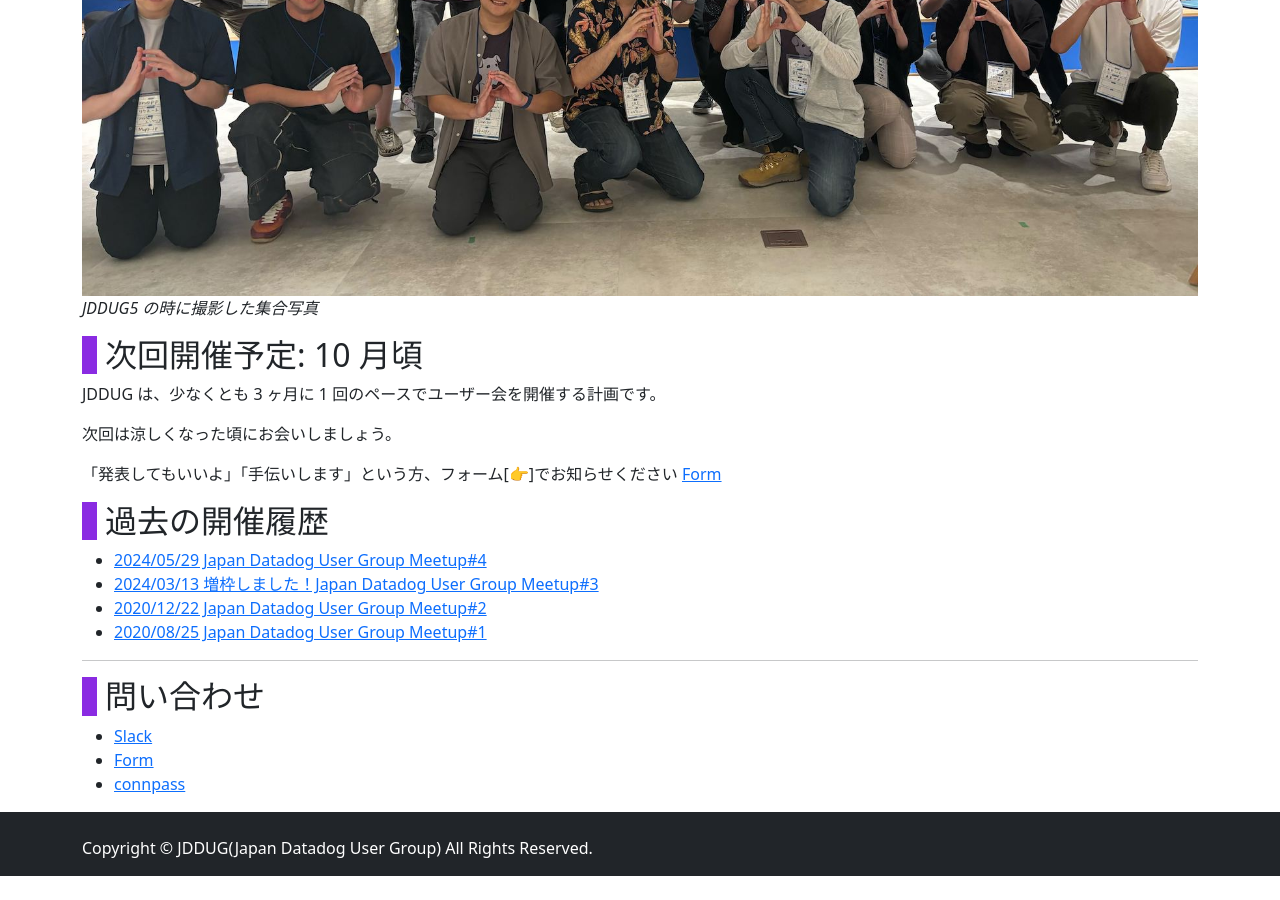
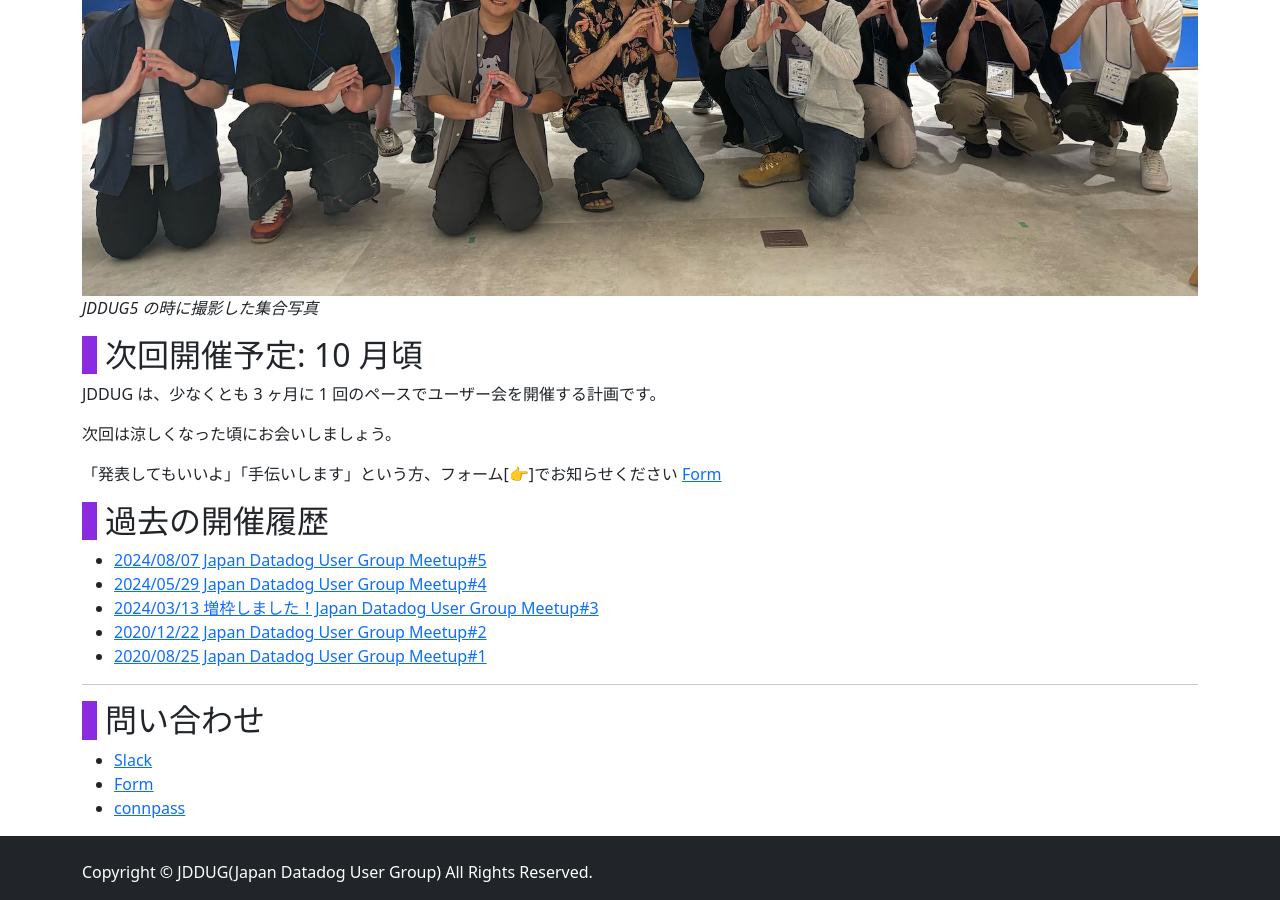
Before and after one commit to jdd-ug/jdd-ug.github.io, a Jekyll site: the page built from index.md, in a window 1280 px wide and 900 px high, scrolled down 772 px. Built offline with Jekyll 4.4.1, drawn with Linux system fonts in a browser that asks for light colours; before the commit the page ends 1648 px from its top, so only the background shows below that.

Commit message:
Add past event

```diff
--- a/index.md
+++ b/index.md
@@ -21,6 +21,7 @@ JDDUG は、少なくとも 3 ヶ月に 1 回のペースでユーザー会を
 
 ## 過去の開催履歴
 
+- [2024/08/07 Japan Datadog User Group Meetup#5](https://datadog-jp.connpass.com/event/324770/)
 - [2024/05/29 Japan Datadog User Group Meetup#4](https://datadog-jp.connpass.com/event/317091/)
 - [2024/03/13 増枠しました！Japan Datadog User Group Meetup#3](https://datadog-jp.connpass.com/event/309899/)
 - [2020/12/22 Japan Datadog User Group Meetup#2](https://datadog-jp.connpass.com/event/196957/)
```
